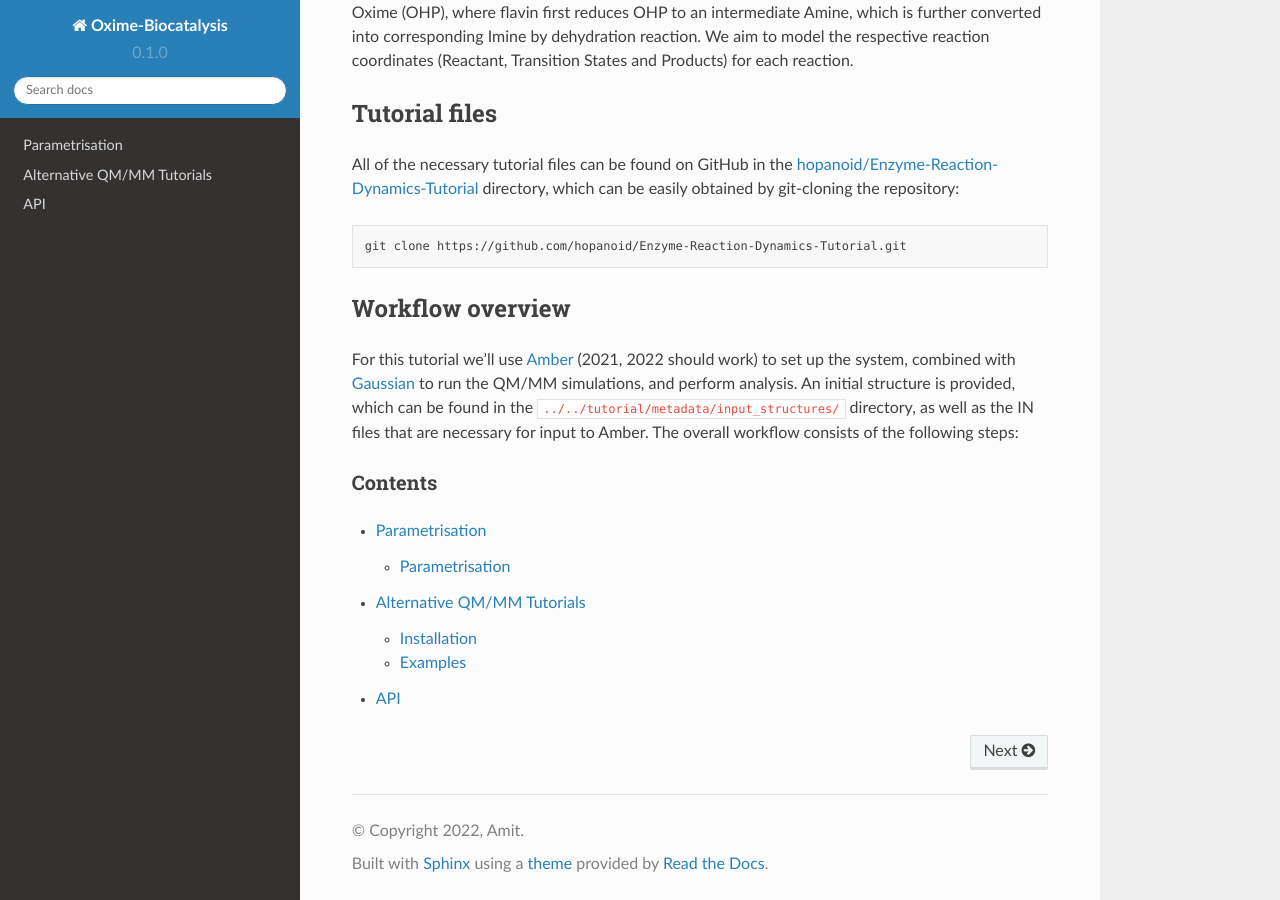
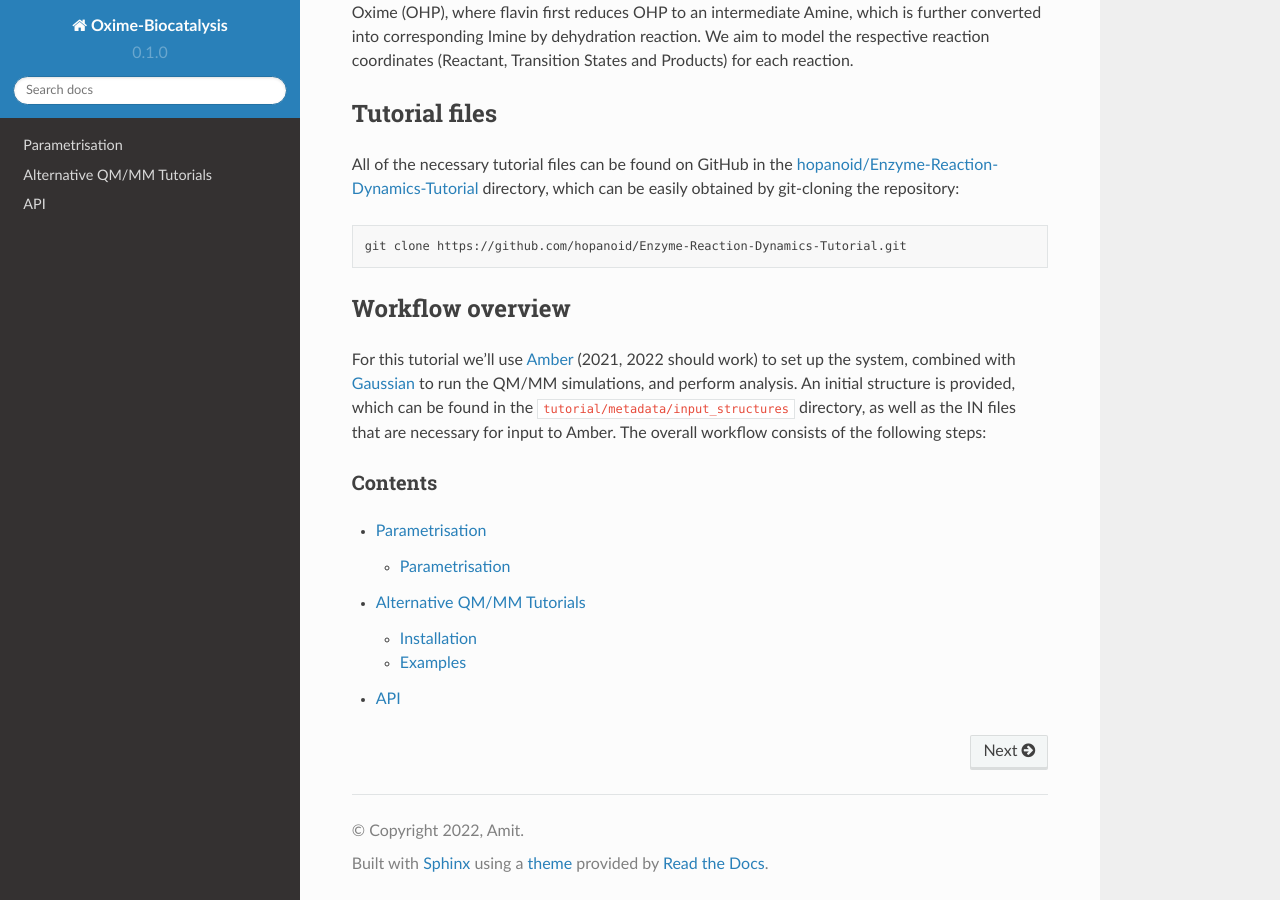
Before and after one commit to hopanoid/Enzyme-Reaction-Dynamics-Tutorial, a Sphinx documentation site: the page built from docs/source/index.rst, in a window 1280 px wide and 900 px high, scrolled down 726 px. Built offline with Sphinx 7.4.7 and the Read the Docs theme 2.0.0, drawn with Linux system fonts in a browser that asks for light colours.

```diff
--- a/docs/source/index.rst
+++ b/docs/source/index.rst
@@ -61,7 +61,7 @@ Workflow overview
 For this tutorial we'll use Amber_ (2021, 2022 should
 work) to set up the system, combined with Gaussian_ to run the QM/MM simulations, and perform
 analysis. An initial structure is provided, which can be found in the
-:file:`../../tutorial/metadata/input_structures/` directory, as well as the IN files that
+:file:`tutorial/metadata/input_structures` directory, as well as the IN files that
 are necessary for input to Amber. The overall workflow consists of
 the following steps:
 
```
